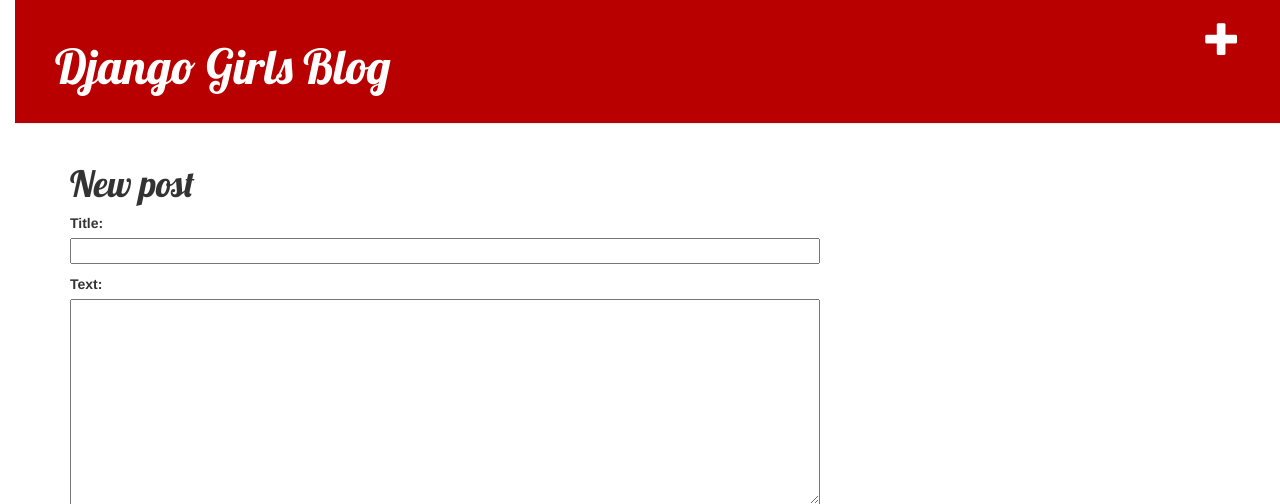
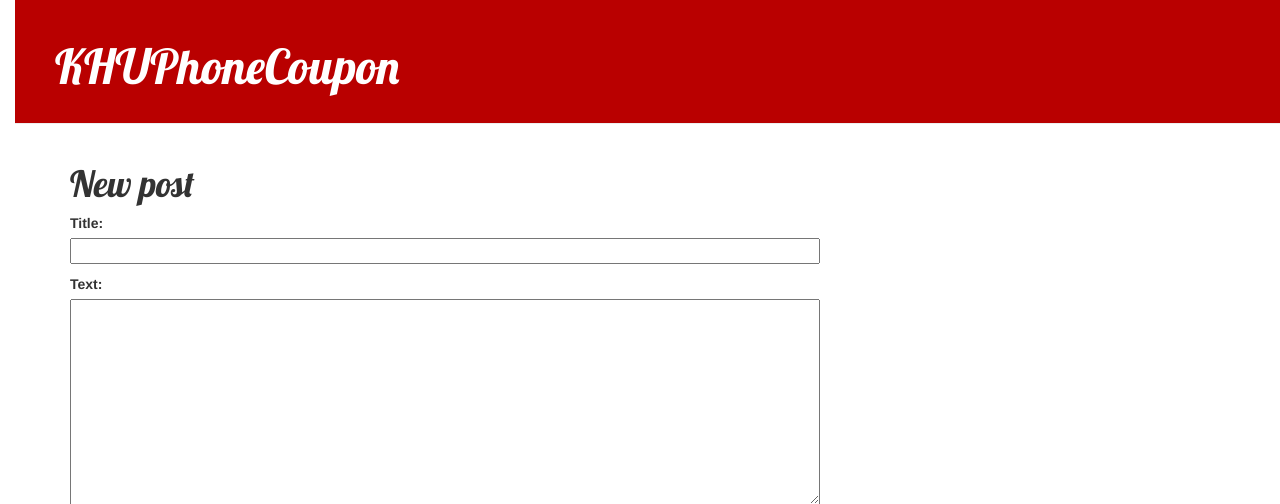
Before and after one commit to KYouME/my-first-blog, a Django app: template blog/templates/blog/post_edit.html in a window 1280 px wide. Shown: the top 504 px of the page. Run offline with Django 3.2, Linux system fonts and the light colour scheme; the template is opened without the code that fills it: values that come from a table or form of the project are taken from there, others are empty; parts of the project's set-up code (start-up, migrations or seed data) failed here and were passed over; some libraries are stand-ins or nearby versions.

Commit message:
Update base.html

```diff
--- a/blog/templates/blog/base.html
+++ b/blog/templates/blog/base.html
@@ -1,7 +1,7 @@
 {% load static %}
 <html>
     <head>
-        <title>Django Girls blog</title>
+        <title>Yumi's cells</title>
         <link rel="stylesheet" href="//maxcdn.bootstrapcdn.com/bootstrap/3.2.0/css/bootstrap.min.css">
         <link rel="stylesheet" href="//maxcdn.bootstrapcdn.com/bootstrap/3.2.0/css/bootstrap-theme.min.css">
         <link href='//fonts.googleapis.com/css?family=Lobster&subset=latin,latin-ext' rel='stylesheet' type='text/css'>
@@ -9,8 +9,10 @@
     </head>
     <body>
         <div class="page-header">
-            <a href="{% url 'post_new' %}" class="top-menu"><span class="glyphicon glyphicon-plus"></span></a>
-            <h1><a href="/">Django Girls Blog</a></h1>
+{% if user.is_authenticated %}
+    <a href="{% url 'post_new' %}" class="top-menu"><span class="glyphicon glyphicon-plus"></span></a>
+{% endif %}
+            <h1><a href="/">KHUPhoneCoupon</a></h1>
         </div>
         <div class="content container">
             <div class="row">
```
